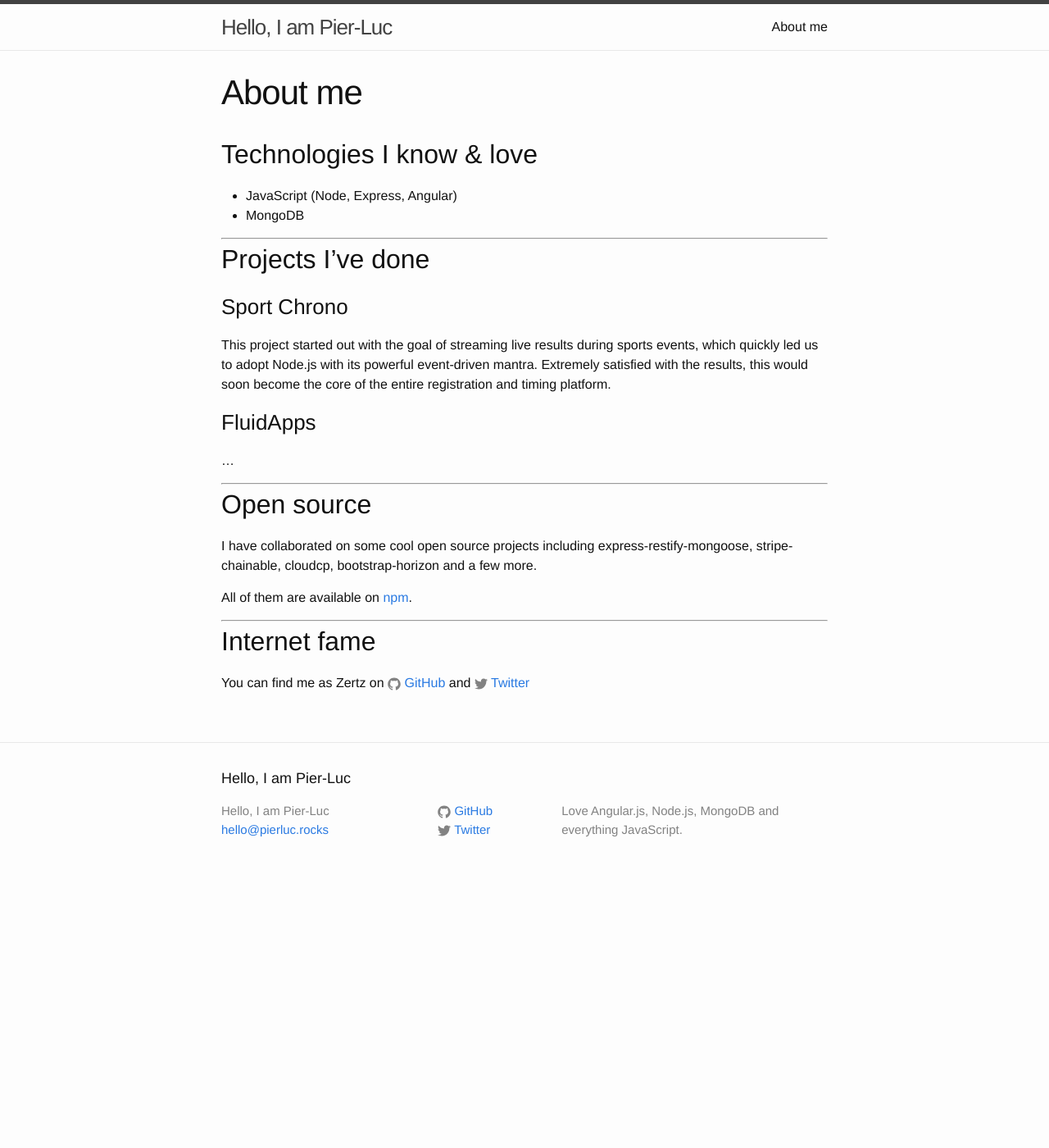
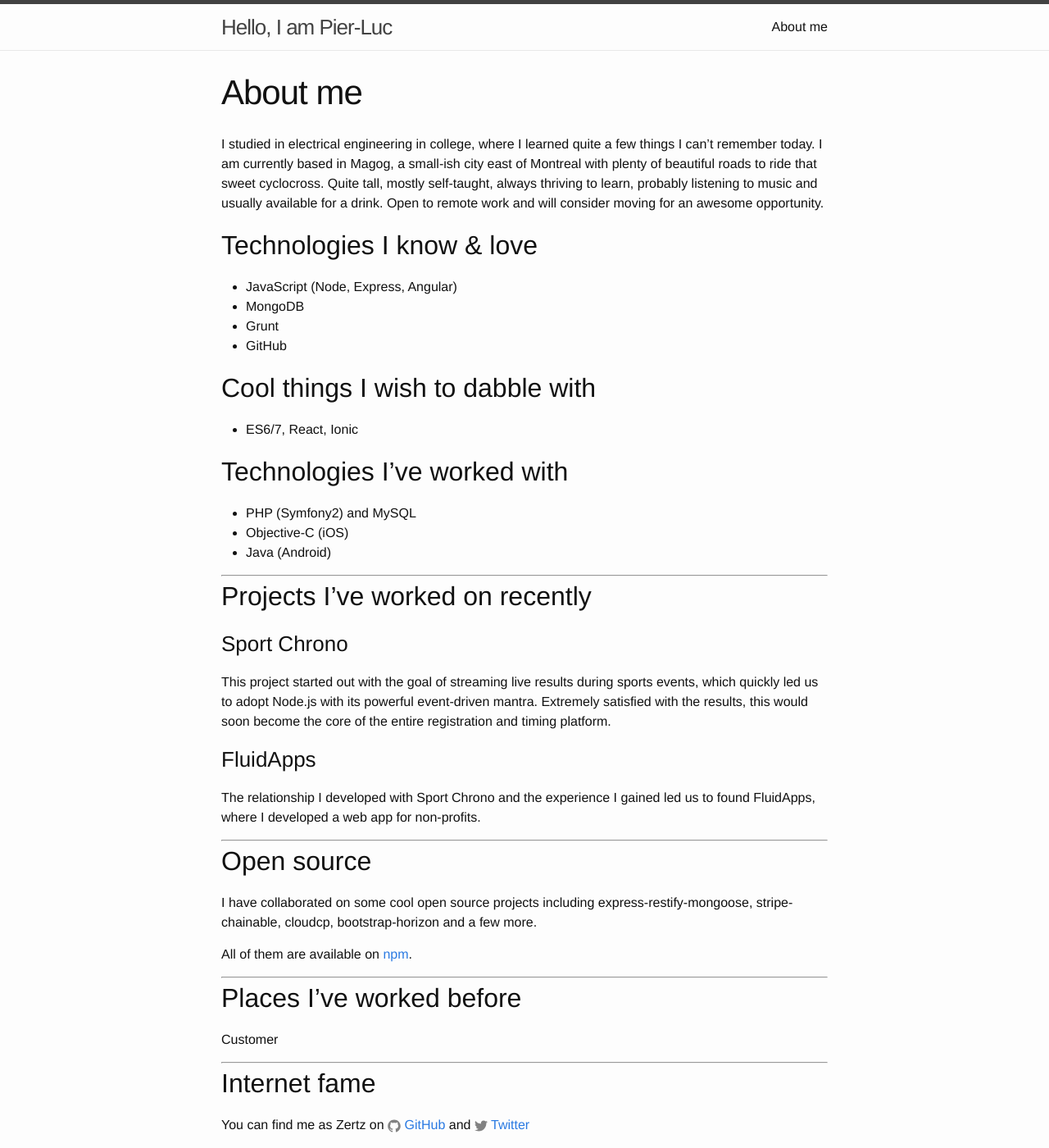
Before and after one commit to Zertz/Zertz.github.io, a Jekyll site: the page built from about-me.md, in a window 1280 px wide and 1400 px high. Shown: the whole window at 82% size. Built offline with Jekyll 4.4.1, drawn with Linux system fonts in a browser that asks for light colours.

Commit message:
Update about-me.md

```diff
--- a/about-me.md
+++ b/about-me.md
@@ -4,14 +4,28 @@
 permalink: /about-me/
 ---
 
+I studied in electrical engineering in college, where I learned quite a few things I can't remember today. I am currently based in Magog, a small-ish city east of Montreal with plenty of beautiful roads to ride that sweet cyclocross. Quite tall, mostly self-taught, always thriving to learn, probably listening to music and usually available for a drink. Open to remote work and will consider moving for an awesome opportunity.
+
 ## Technologies I know & love
 
 - JavaScript (Node, Express, Angular)
 - MongoDB
+- Grunt
+- GitHub
+
+## Cool things I wish to dabble with
+
+- ES6/7, React, Ionic
+
+## Technologies I've worked with
+
+- PHP (Symfony2) and MySQL
+- Objective-C (iOS)
+- Java (Android)
 
 ---
 
-## Projects I've done
+## Projects I've worked on recently
 
 ### Sport Chrono
 
@@ -21,7 +35,7 @@
 
 ### FluidApps
 
-...
+The relationship I developed with Sport Chrono and the experience I gained led us to found FluidApps, where I developed a web app for non-profits.
 
 ---
 
@@ -33,6 +47,12 @@
 
 ---
 
+## Places I've worked before
+
+Customer
+
+---
+
 ## Internet fame
 
 You can find me as Zertz on {% include icon-github.html username="Zertz" %} and {% include icon-twitter.html username="Zertz" %}
```
